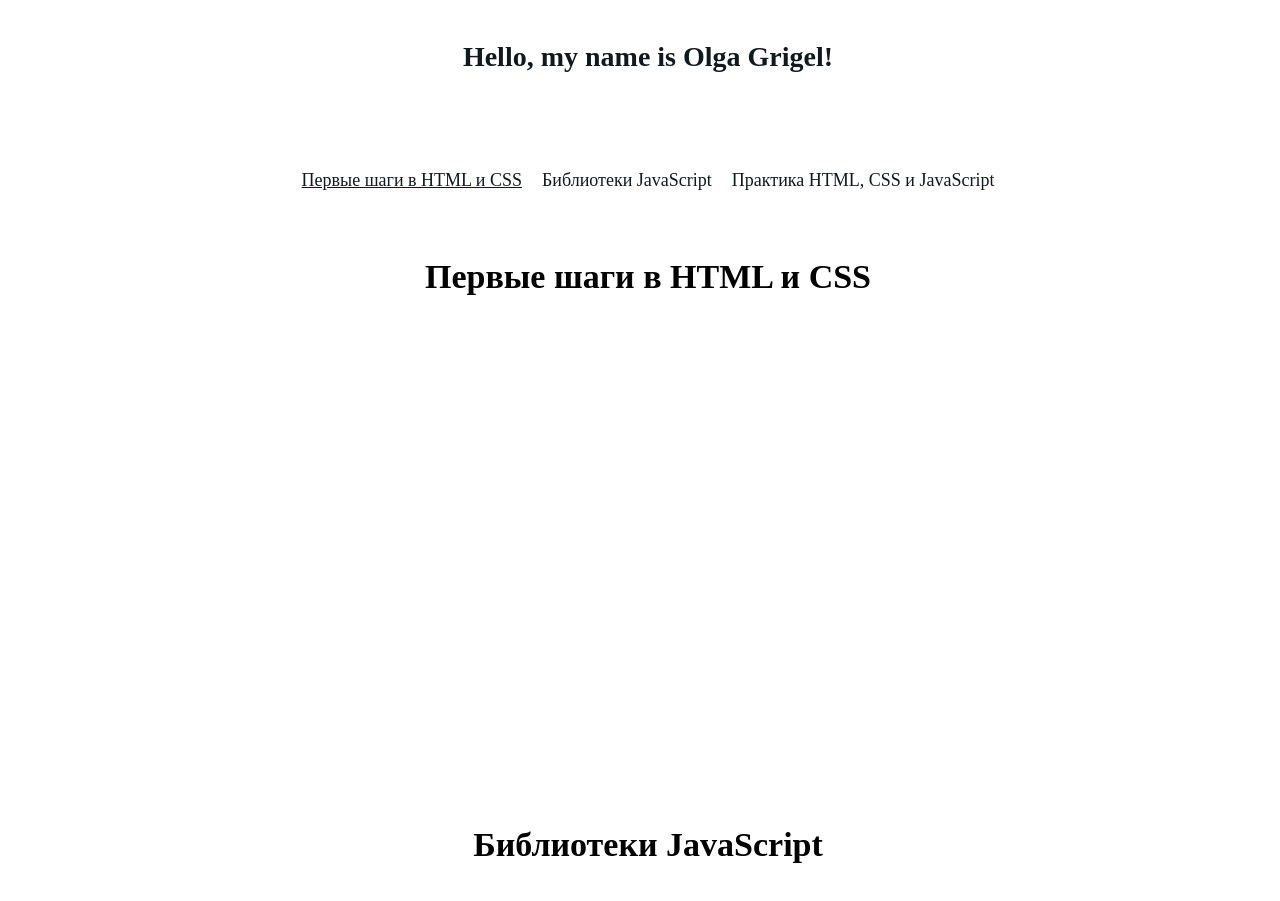
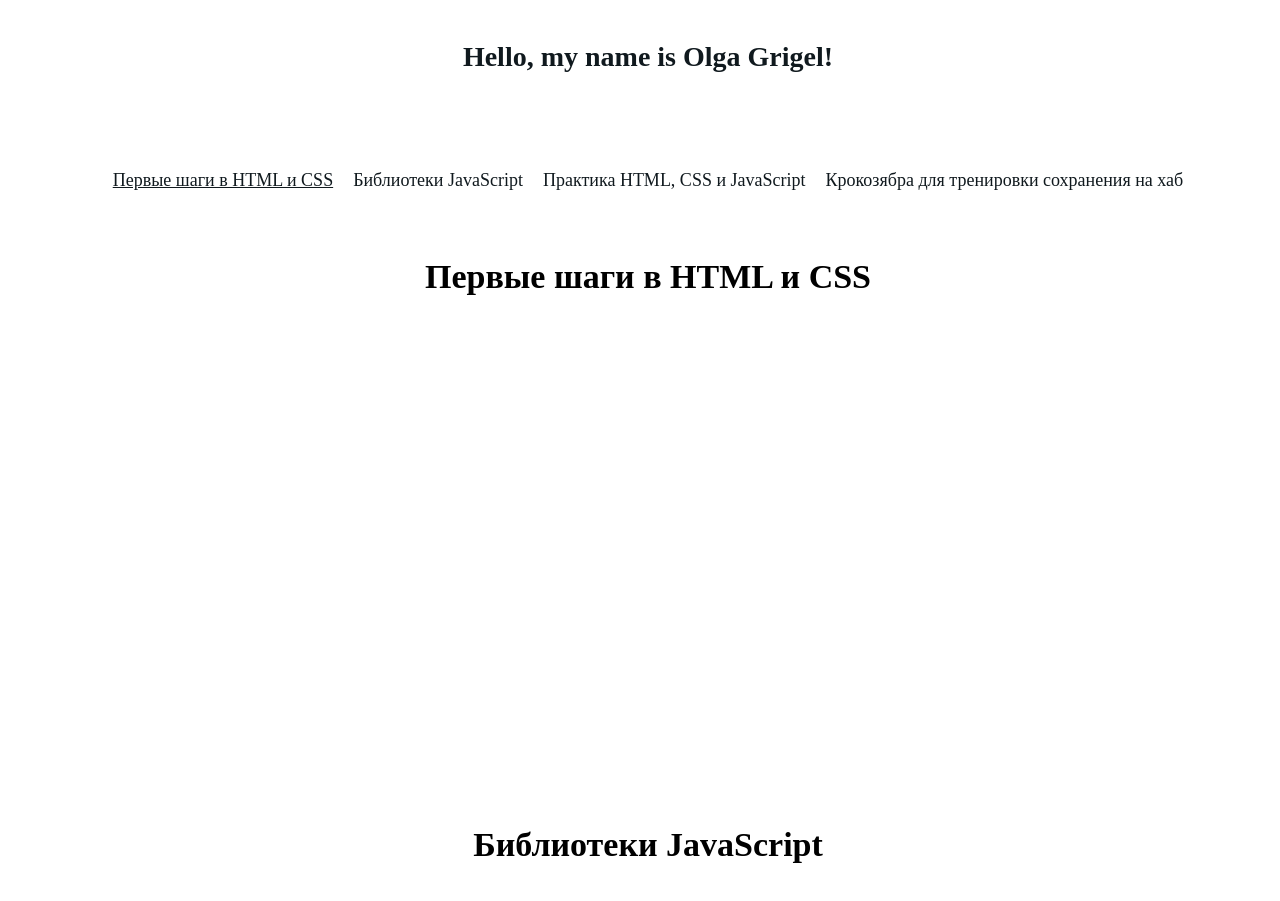
Before and after one commit to Olga-Grigel/first-project, a plain HTML site: page index.html in a window 1280 px wide. Shown: the top 901 px of the page. Drawn offline with Linux system fonts and the light colour scheme.

Commit message:
Добавила код для тренировки выгрузки на хаб

```diff
--- a/index.html
+++ b/index.html
@@ -18,6 +18,7 @@
     <a href="#beginner" class="menu__link menu__link_active">Первые шаги в HTML и CSS</a>
     <a href="#frameworks" class="menu__link">Библиотеки JavaScript</a>
     <a href="#practice" class="menu__link">Практика HTML, CSS и JavaScript</a>
+    <a href="#practice" class="menu__link">Крокозябра для тренировки сохранения на хаб</a>
   </nav>
   <main class="content centered-block">
     <section id='beginner'>
```
